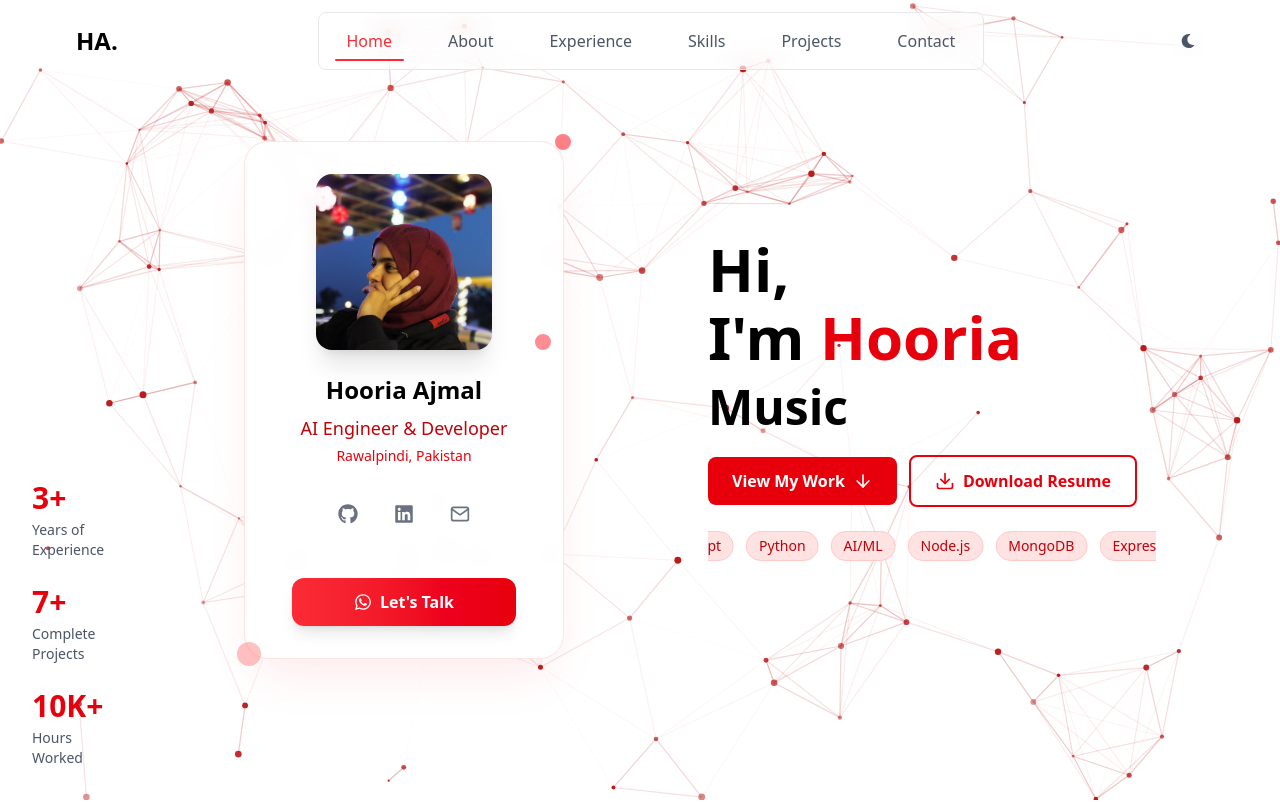
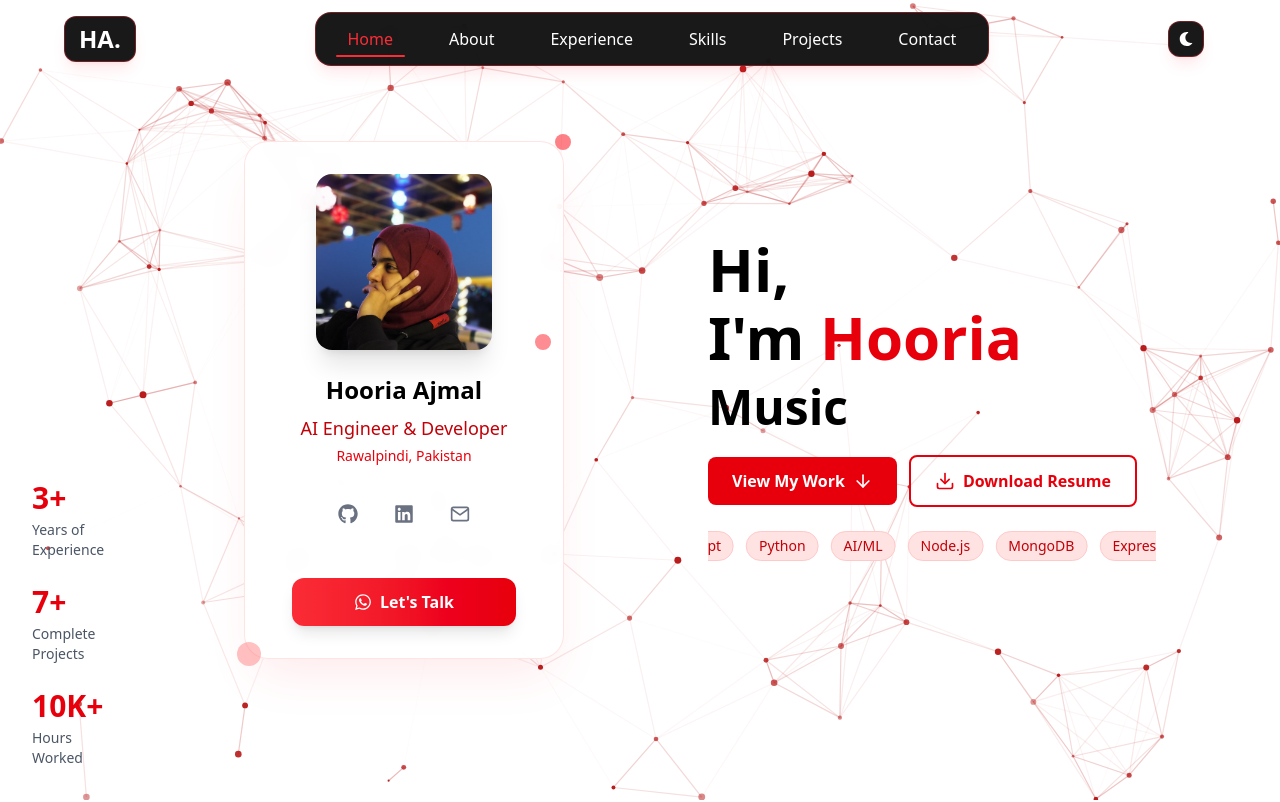
Before and after one commit to hooriaajmal/hooria-myportfolio, a React (Vite) app: page / in a window 1280 px wide. Shown: the top 802 px of the page. Built offline with nearby package versions, Linux system fonts and the light colour scheme.

Commit message:
Update timetable project link and style navbar to match name card

```diff
--- a/src/components/Navbar.jsx
+++ b/src/components/Navbar.jsx
@@ -48,32 +48,16 @@ export default function Navbar({ isDark, toggleTheme }) {
 
   return (
     <>
-      <nav
-        className={`fixed top-0 left-0 w-full z-50 py-3 px-4 lg:px-6 transition-all duration-300 ${
-          isDark
-            ? "text-white"
-            : "text-black"
-        }`}
-      >
+      <nav className="fixed top-0 left-0 w-full z-50 py-3 px-4 lg:px-6 transition-all duration-300">
         <div className="max-w-6xl mx-auto flex items-center justify-between">
           {/* Logo - Left Side with background */}
           <div className="flex-shrink-0">
             <button
               onClick={() => handleClick("Home")}
-              className={`group px-3 py-1.5 rounded-lg transition-all duration-300 ${
-                isDark
-                  ? "bg-gray-900/80 backdrop-blur-md hover:bg-gray-800/80"
-                  : "bg-white/20 backdrop-blur-md hover:bg-white/30"
-              }`}
+              className="group px-3.5 py-1.5 rounded-xl transition-all duration-300 bg-black/90 border border-red-500/40 hover:border-red-500/70 shadow-lg shadow-red-500/10 backdrop-blur-md"
               aria-label="Go to home"
             >
-              <h1
-                className={`text-xl lg:text-2xl font-bold transition-all duration-300 ${
-                  isDark
-                    ? "text-white group-hover:text-red-500"
-                    : "text-black group-hover:text-red-500"
-                }`}
-              >
+              <h1 className="text-xl lg:text-2xl font-bold transition-all duration-300 text-white group-hover:text-red-500">
                 HA.
               </h1>
             </button>
@@ -81,22 +65,16 @@ export default function Navbar({ isDark, toggleTheme }) {
 
           {/* Navigation Links - Center with background */}
           <div className="hidden lg:flex items-center justify-center flex-1">
-            <div className={`px-4 py-2 rounded-lg backdrop-blur-md ${
-              isDark
-                ? "bg-gray-900/80 border border-gray-700"
-                : "bg-white/30 border border-gray-200"
-            }`}>
+            <div className="px-5 py-2 rounded-2xl backdrop-blur-md bg-black/90 border border-red-500/40 shadow-lg shadow-red-500/10">
               <ul className="flex items-center space-x-6 xl:space-x-8">
                 {links.map((link) => (
                   <li key={link} className="relative group">
                     <button
                       onClick={() => handleClick(link)}
-                      className={`relative px-3 py-2 text-sm lg:text-base font-medium transition-all duration-300 ${
+                      className={`relative px-3 py-1.5 text-sm lg:text-base font-medium transition-all duration-300 ${
                         active === link
                           ? "text-red-500"
-                          : isDark
-                          ? "text-gray-300 hover:text-red-400"
-                          : "text-gray-600 hover:text-red-500"
+                          : "text-white hover:text-red-500"
                       }`}
                     >
                       {link}
@@ -105,7 +83,7 @@ export default function Navbar({ isDark, toggleTheme }) {
                         <span className="absolute left-0 bottom-0 h-0.5 w-full bg-red-500 rounded-full" />
                       )}
                       {/* Hover indicator */}
-                      <span className="absolute left-0 bottom-0 h-0.5 w-0 bg-red-400 rounded-full transition-all duration-300 group-hover:w-full" />
+                      <span className="absolute left-0 bottom-0 h-0.5 w-0 bg-red-500 rounded-full transition-all duration-300 group-hover:w-full" />
                     </button>
                   </li>
                 ))}
@@ -118,24 +96,20 @@ export default function Navbar({ isDark, toggleTheme }) {
             {/* Desktop Theme Toggle */}
             <button
               onClick={toggleTheme}
-              className={`hidden lg:flex items-center justify-center w-8 h-8 rounded-lg transition-all duration-300 focus:outline-none focus:ring-2 focus:ring-red-500 focus:ring-offset-2 ${
-                isDark
-                  ? "bg-gray-900/80 backdrop-blur-md hover:bg-gray-800/80 text-yellow-400"
-                  : "bg-white/20 backdrop-blur-md hover:bg-white/30 text-gray-600"
-              }`}
+              className="hidden lg:flex items-center justify-center w-9 h-9 rounded-xl transition-all duration-300 bg-black/90 border border-red-500/40 hover:border-red-500/70 shadow-lg shadow-red-500/10 backdrop-blur-md text-white hover:text-red-500 focus:outline-none focus:ring-2 focus:ring-red-500"
               aria-label={isDark ? "Switch to light mode" : "Switch to dark mode"}
             >
-              {isDark ? <FaSun className="text-sm" /> : <FaMoon className="text-sm" />}
+              {isDark ? (
+                <FaSun className="text-sm text-yellow-400 hover:text-red-500 transition-colors" />
+              ) : (
+                <FaMoon className="text-sm text-white hover:text-red-500 transition-colors" />
+              )}
             </button>
 
             {/* Mobile Menu Button */}
             <button
               onClick={() => setMenuOpen(!menuOpen)}
-              className={`lg:hidden flex items-center justify-center w-8 h-8 rounded-lg transition-all duration-300 focus:outline-none focus:ring-2 focus:ring-red-500 focus:ring-offset-2 ${
-                isDark
-                  ? "bg-gray-900/80 backdrop-blur-md hover:bg-gray-800/80 text-white"
-                  : "bg-white/20 backdrop-blur-md hover:bg-white/30 text-gray-600"
-              }`}
+              className="lg:hidden flex items-center justify-center w-9 h-9 rounded-xl transition-all duration-300 bg-black/90 border border-red-500/40 hover:border-red-500/70 shadow-lg shadow-red-500/10 backdrop-blur-md text-white hover:text-red-500 focus:outline-none focus:ring-2 focus:ring-red-500"
               aria-label="Toggle menu"
             >
               {menuOpen ? <FaTimes className="text-sm" /> : <FaBars className="text-sm" />}
@@ -147,40 +121,33 @@ export default function Navbar({ isDark, toggleTheme }) {
       {/* Mobile Menu Overlay */}
       {menuOpen && (
         <div
-          className="fixed inset-0 bg-black/50 z-40 lg:hidden"
+          className="fixed inset-0 bg-black/60 backdrop-blur-sm z-40 lg:hidden"
           onClick={() => setMenuOpen(false)}
         />
       )}
 
       {/* Mobile Sidebar */}
       <div
-        className={`fixed top-0 right-0 h-full w-72 max-w-[80vw] shadow-2xl transform transition-transform duration-300 z-50 lg:hidden ${
+        className={`fixed top-0 right-0 h-full w-72 max-w-[80vw] shadow-2xl transform transition-transform duration-300 z-50 lg:hidden bg-black/95 backdrop-blur-md text-white border-l border-red-500/40 shadow-red-500/20 ${
           menuOpen ? "translate-x-0" : "translate-x-full"
-        } ${isDark ? "bg-gray-900 text-white" : "bg-white text-black"}`}
+        }`}
       >
         {/* Mobile Header */}
-        <div className="flex items-center justify-between p-4 border-b border-gray-200 dark:border-gray-700">
-          <h2 className="text-lg font-bold">Menu</h2>
+        <div className="flex items-center justify-between p-4 border-b border-red-500/30">
+          <h2 className="text-lg font-bold text-white">Menu</h2>
           <div className="flex items-center space-x-2">
             {/* Mobile Theme Toggle */}
             <button
               onClick={toggleTheme}
-              className={`flex items-center justify-center w-8 h-8 rounded-lg transition-all duration-300 focus:outline-none focus:ring-2 focus:ring-red-500 focus:ring-offset-2 ${
-                isDark
-                  ? "bg-gray-800 hover:bg-gray-700 text-yellow-400"
-                  : "bg-gray-100 hover:bg-gray-200 text-gray-600"
-              }`}
+              className="flex items-center justify-center w-8 h-8 rounded-lg transition-all duration-300 bg-black border border-red-500/40 text-white hover:text-red-500 hover:border-red-500 focus:outline-none focus:ring-2 focus:ring-red-500"
               aria-label={isDark ? "Switch to light mode" : "Switch to dark mode"}
             >
-              {isDark ? <FaSun className="text-sm" /> : <FaMoon className="text-sm" />}
+              {isDark ? <FaSun className="text-sm text-yellow-400" /> : <FaMoon className="text-sm text-white" />}
             </button>
             <button
               onClick={() => setMenuOpen(false)}
-              className={`flex items-center justify-center w-8 h-8 rounded-lg transition-all duration-300 focus:outline-none focus:ring-2 focus:ring-red-500 focus:ring-offset-2 ${
-                isDark
-                  ? "bg-gray-800 hover:bg-gray-700 text-white"
-                  : "bg-gray-100 hover:bg-gray-200 text-gray-600"
-              }`}
+              className="flex items-center justify-center w-8 h-8 rounded-lg transition-all duration-300 bg-black border border-red-500/40 text-white hover:text-red-500 hover:border-red-500 focus:outline-none focus:ring-2 focus:ring-red-500"
+              aria-label="Close menu"
             >
               <FaTimes className="text-sm" />
             </button>
@@ -196,10 +163,8 @@ export default function Navbar({ isDark, toggleTheme }) {
                   onClick={() => handleClick(link)}
                   className={`w-full text-left px-3 py-3 rounded-lg transition-all duration-300 font-medium text-base ${
                     active === link
-                      ? "bg-red-500 text-white"
-                      : isDark
-                      ? "text-gray-300 hover:bg-gray-800 hover:text-white"
-                      : "text-gray-600 hover:bg-gray-100 hover:text-black"
+                      ? "bg-red-600 text-white"
+                      : "text-white hover:bg-red-500/10 hover:text-red-500"
                   }`}
                 >
                   {link}
--- a/src/components/Projects.jsx
+++ b/src/components/Projects.jsx
@@ -83,7 +83,7 @@ export default function Projects({ isDark }) {
         "Scheduling Algorithm",
       ],
       image: timetableImage,
-      link: "https://github.com/hooriaajmal/timetable-generation-agent",
+      link: "https://github.com/hooriaajmal/timetable-system",
     },
     {
       title: "Urdu Sentiment Analysis on Twitter Data",
```
